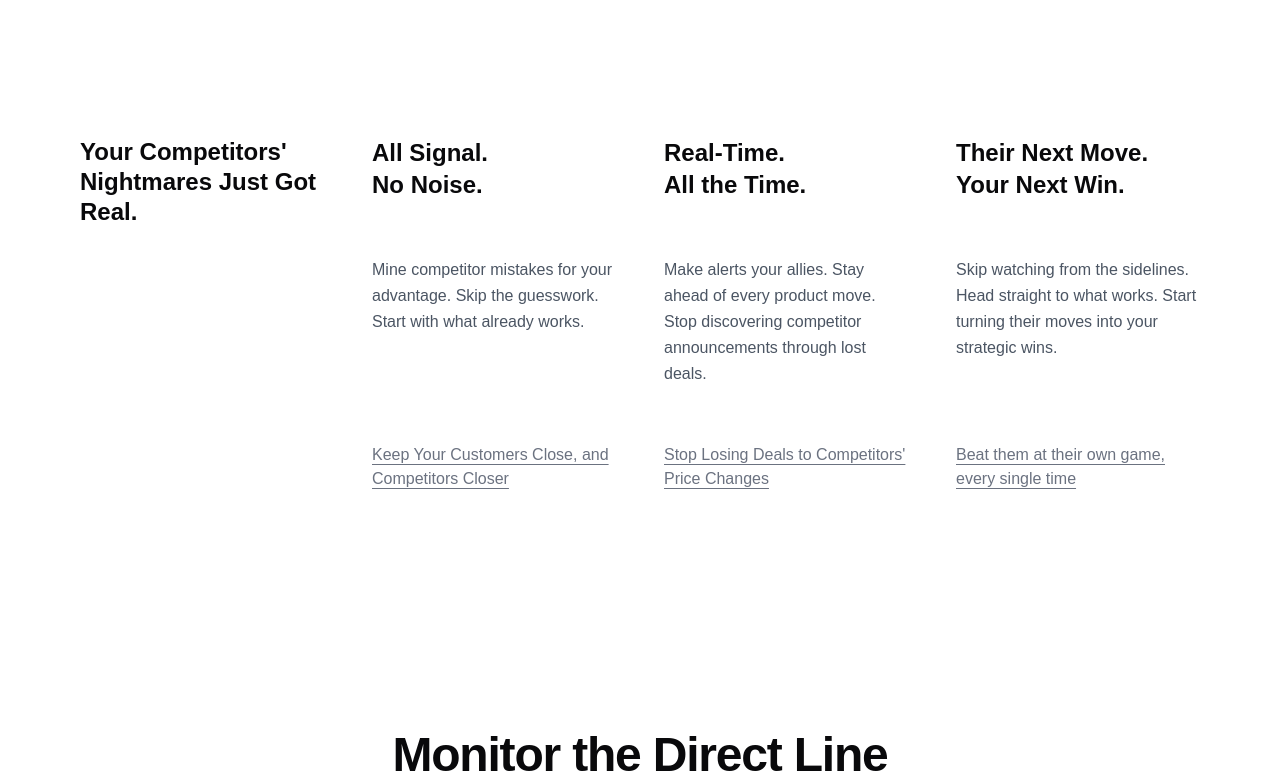
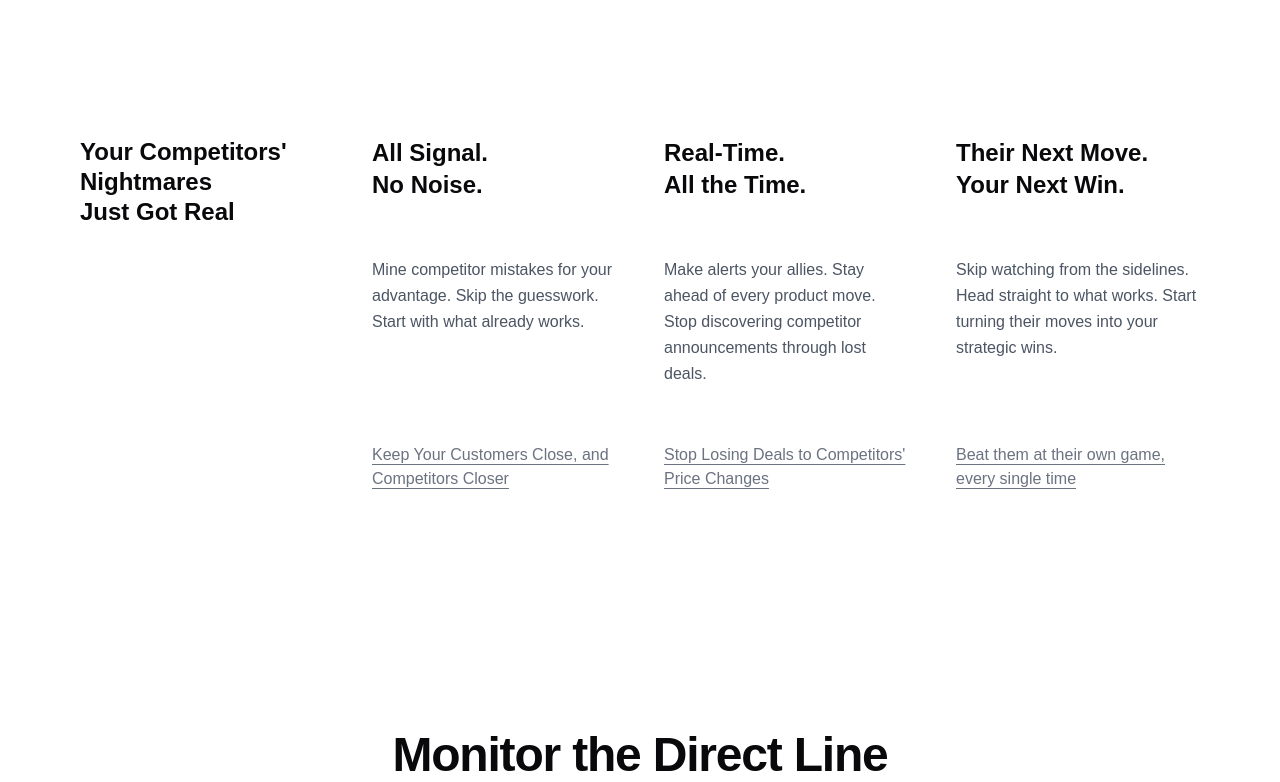
Before and after one commit to wizenheimer/byrd, a Next.js app: page / in a window 1280 px wide. Shown: the part 4340-5122 px from the top of the page. Built offline with nearby package versions, Linux system fonts and the light colour scheme.

Commit message:
fix: refine line breaks

```diff
--- a/src/components/sections/CustomerIntelligenceSection.tsx
+++ b/src/components/sections/CustomerIntelligenceSection.tsx
@@ -11,8 +11,8 @@ const CustomerIntelligenceSection = () => {
 
 	const gridContent = {
 		mainTitle: {
-			desktop: "Stop admiring the problem and start solving it.",
-			mobile: "Stop admiring the problem and start solving it.",
+			desktop: "Stop admiring\nthe problem and\nstart solving it",
+			mobile: "Stop admiring the problem and start solving it",
 		},
 		columns: [
 			{
--- a/src/components/sections/MonitoringSection.tsx
+++ b/src/components/sections/MonitoringSection.tsx
@@ -11,8 +11,8 @@ const MonitoringSection = () => {
 
 	const gridContent = {
 		mainTitle: {
-			desktop: "Your Competitors'\nNightmares Just Got Real.",
-			mobile: "Your Competitors' Nightmares Just Got Real.",
+			desktop: "Your Competitors'\nNightmares\n Just Got Real",
+			mobile: "Your Competitors' Nightmares Just Got Real",
 		},
 		columns: [
 			{
```
